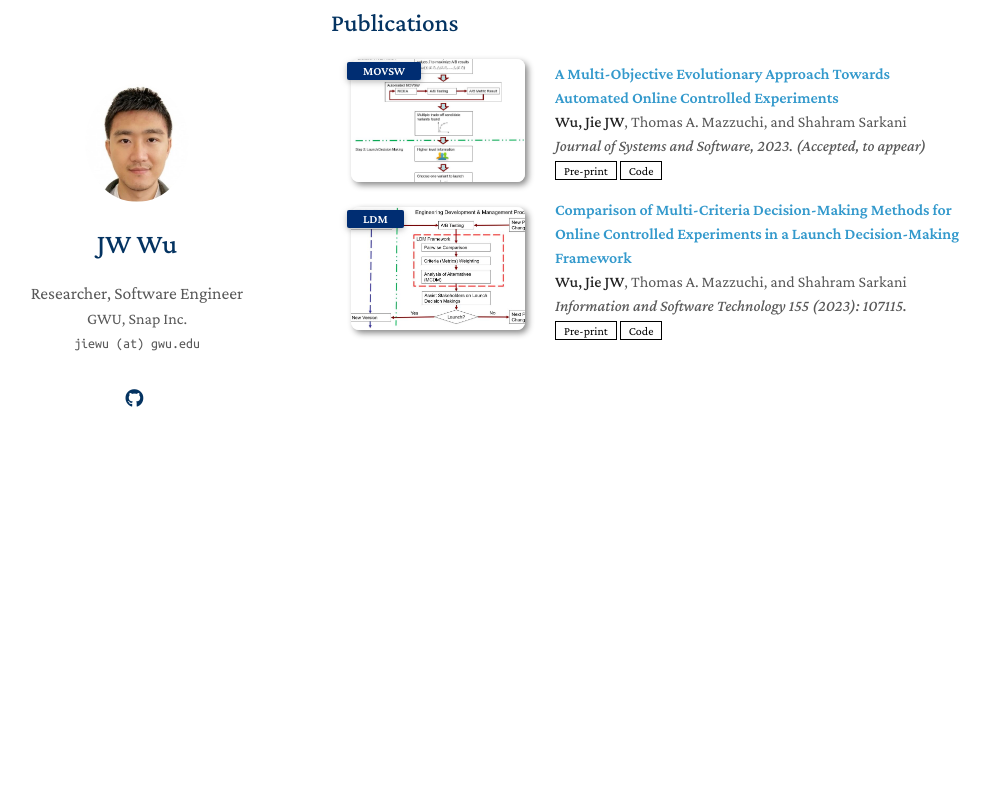
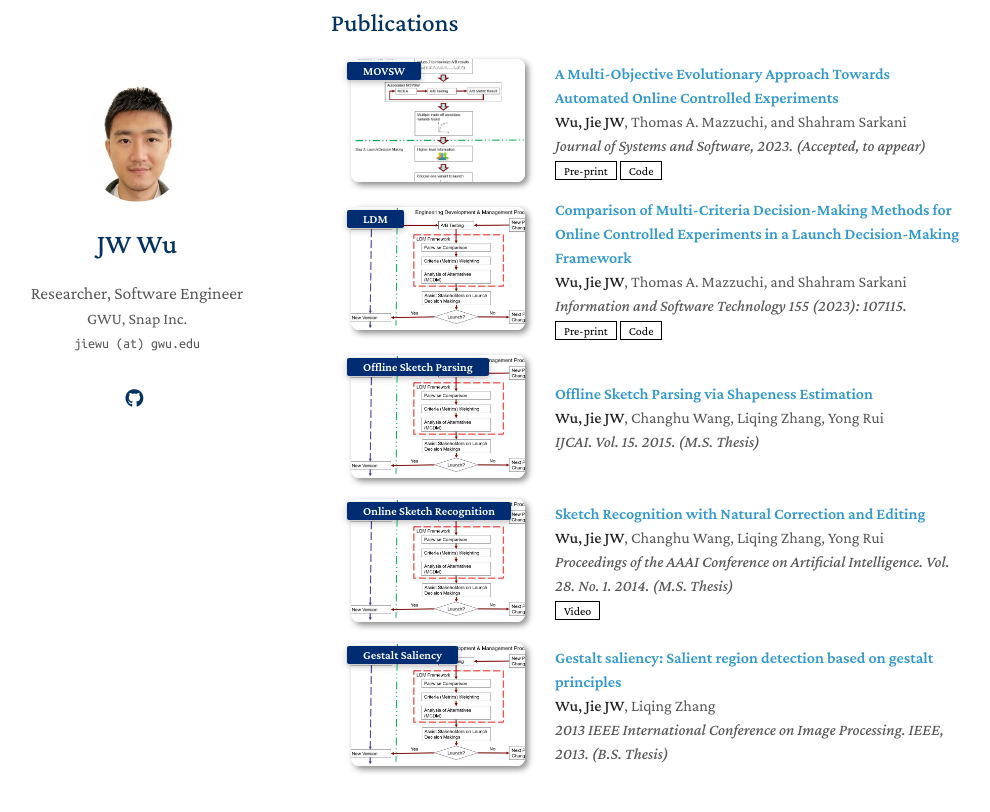
Before and after one commit to yaoyao-liu/minimal-light, a Jekyll site: the page built from index.md, in a window 1280 px wide and 900 px high, scrolled down 534 px. Shown: the top 812 px of the window, without its empty margins (139-1129 px from the left). Built offline with Jekyll 4.4.1, drawn with Linux system fonts in a browser that asks for light colours; nearby versions of some CDN libraries; a style sheet for code colours, icons or effects is not loaded; our own code applies the rules of GitHub Pages for plain Markdown files; before the commit the page ends 1002 px from its top, so only the background shows below that.

Commit message:
Update publications.md

```diff
--- a/_includes/publications.md
+++ b/_includes/publications.md
@@ -5,12 +5,10 @@
 
 <li>
 <div class="pub-row">
-
   <div class="col-sm-3 abbr" style="position: relative;padding-right: 15px;padding-left: 15px;">
     <img src="assets/img/movsw.JPG" class="teaser img-fluid z-depth-1">
     <abbr class="badge">MOVSW</abbr>
   </div>
-
   <div class="col-sm-9" style="position: relative;padding-right: 15px;padding-left: 20px;">
     <div class="title"><a href="https://www.sciencedirect.com/science/article/abs/pii/S0164121223000985">A Multi-Objective Evolutionary Approach Towards Automated Online Controlled Experiments</a></div>
     <div class="author"><strong>Wu, Jie JW</strong>, Thomas A. Mazzuchi, and Shahram Sarkani</div>
@@ -25,12 +23,10 @@
 
 <li>
 <div class="pub-row">
-
   <div class="col-sm-3 abbr" style="position: relative;padding-right: 15px;padding-left: 15px;">
     <img src="assets/img/ldm.JPG" class="teaser img-fluid z-depth-1">
     <abbr class="badge">LDM</abbr>
   </div>
-
   <div class="col-sm-9" style="position: relative;padding-right: 15px;padding-left: 20px;">
     <div class="title"><a href="https://www.sciencedirect.com/science/article/abs/pii/S0950584922002245">Comparison of Multi-Criteria Decision-Making Methods for Online Controlled Experiments in a Launch Decision-Making Framework</a></div>
     <div class="author"><strong>Wu, Jie JW</strong>, Thomas A. Mazzuchi, and Shahram Sarkani</div>
@@ -43,6 +39,55 @@
 </div>
 </li>
 
+
+<li>
+<div class="pub-row">
+  <div class="col-sm-3 abbr" style="position: relative;padding-right: 15px;padding-left: 15px;">
+    <img src="assets/img/ldm.JPG" class="teaser img-fluid z-depth-1">
+    <abbr class="badge">Offline Sketch Parsing</abbr>
+  </div>
+  <div class="col-sm-9" style="position: relative;padding-right: 15px;padding-left: 20px;">
+    <div class="title"><a href="https://citeseerx.ist.psu.edu/document?repid=rep1&type=pdf&doi=b85a7a3088f76f600b29fd0475ee659cd1109e92">Offline Sketch Parsing via Shapeness Estimation</a></div>
+    <div class="author"><strong>Wu, Jie JW</strong>, Changhu Wang, Liqing Zhang, Yong Rui</div>
+    <div class="periodical"><em> IJCAI. Vol. 15. 2015. (M.S. Thesis)</em></div>
+  </div>
+</div>
+</li>
+
+
+<li>
+<div class="pub-row">
+  <div class="col-sm-3 abbr" style="position: relative;padding-right: 15px;padding-left: 15px;">
+    <img src="assets/img/ldm.JPG" class="teaser img-fluid z-depth-1">
+    <abbr class="badge">Online Sketch Recognition</abbr>
+  </div>
+  <div class="col-sm-9" style="position: relative;padding-right: 15px;padding-left: 20px;">
+    <div class="title"><a href="https://ojs.aaai.org/index.php/AAAI/article/view/8834">Sketch Recognition with Natural Correction and Editing
+</a></div>
+    <div class="author"><strong>Wu, Jie JW</strong>, Changhu Wang, Liqing Zhang, Yong Rui</div>
+    <div class="periodical"><em>Proceedings of the AAAI Conference on Artificial Intelligence. Vol. 28. No. 1. 2014. (M.S. Thesis)</em></div>
+    <div class="links">
+      <a href="https://www.dropbox.com/home?preview=SmartVisio.mp4" class="btn btn-sm z-depth-0" role="button" target="_blank" style="font-size:12px;">Video</a>
+    </div>
+  </div>
+</div>
+</li>
+
+
+<li>
+<div class="pub-row">
+  <div class="col-sm-3 abbr" style="position: relative;padding-right: 15px;padding-left: 15px;">
+    <img src="assets/img/ldm.JPG" class="teaser img-fluid z-depth-1">
+    <abbr class="badge">Gestalt Saliency</abbr>
+  </div>
+  <div class="col-sm-9" style="position: relative;padding-right: 15px;padding-left: 20px;">
+    <div class="title"><a href="https://ieeexplore.ieee.org/abstract/document/6738038?casa_token=n1QUS7-HQccAAAAA:3f9qqCCkVQt0ru4nZE86HH05d6FqpuRMQ3fy4olgeygcssFj6ETRFKhqW9uXJzxiXt-qgOUc">Gestalt saliency: Salient region detection based on gestalt principles</a></div>
+    <div class="author"><strong>Wu, Jie JW</strong>, Liqing Zhang</div>
+    <div class="periodical"><em>2013 IEEE International Conference on Image Processing. IEEE, 2013. (B.S. Thesis)</em></div>
+  </div>
+</div>
+</li>
+
 <br>
 
 </ol>
```
